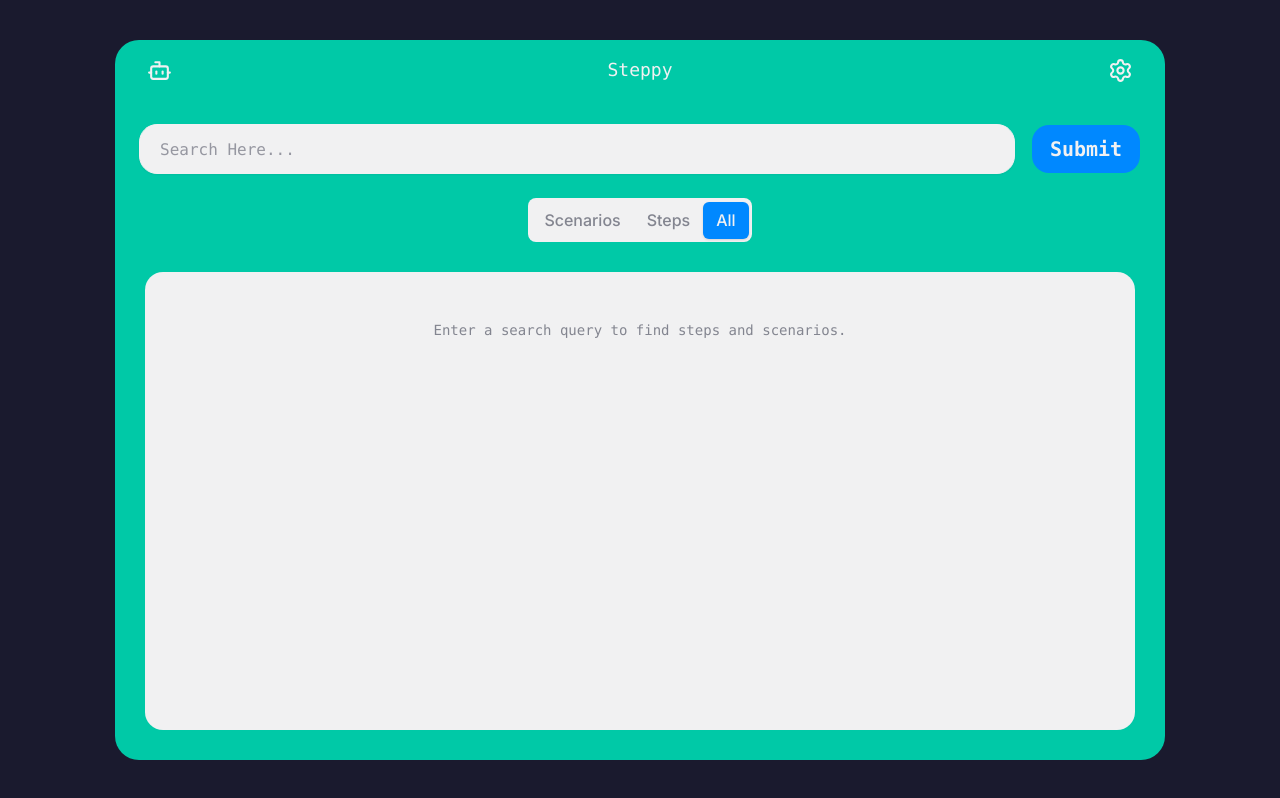
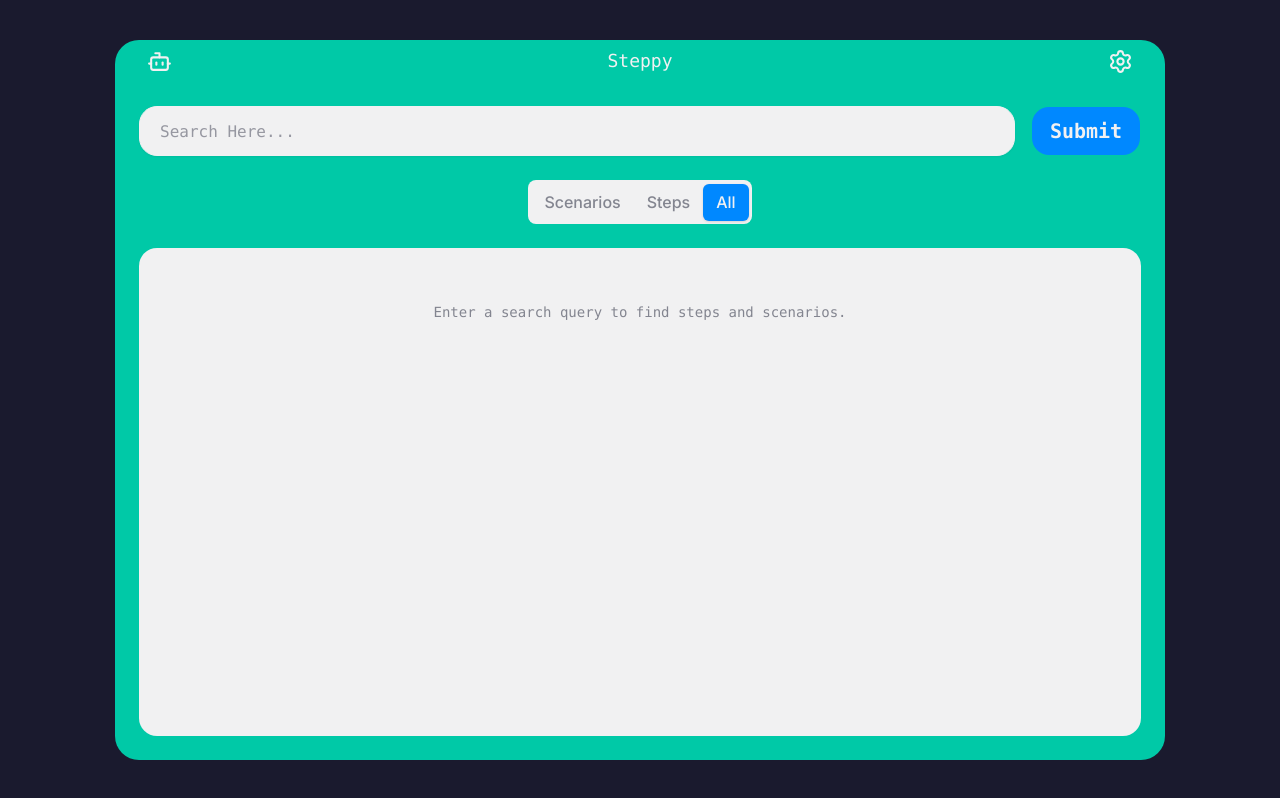
Before and after one commit to dev-roshan06/steppy-web-app, a Next.js app in the folder steppy-web/: page / in a window 1280 px wide. Built offline with nearby package versions, Linux system fonts and the light colour scheme.

Commit message:
Fixed the scroll bar and the pagination coming

```diff
--- a/steppy-web/src/app/page.tsx
+++ b/steppy-web/src/app/page.tsx
@@ -9,7 +9,8 @@ import { Toggle } from "@/components/ui/toggle";
 import { ScrollArea } from "@/components/ui/scroll-area";
 import { ResultCard } from "@/components/ui/result-card";
 import type { SearchResult } from "@/lib/search";
-import {Bot} from "lucide-react";
+import { ChevronLeft, ChevronRight } from "lucide-react";
+import { Pagination, PaginationContent, PaginationItem } from "@/components/ui/pagination";
 
 type TabValue = "scenarios" | "steps" | "all";
 
@@ -88,8 +89,9 @@ export default function Home() {
                     </div>
                     <Toggle value={activeTab} onValueChange={v => setActiveTab(v as TabValue)} />
                 </div>
-                <div className="flex-1 min-h-0 w-full h-full px-[24px] pb-[24px]">
-                    <ScrollArea className="h-full w-full rounded-[18px] p-1.5">
+                <div className="flex flex-col min-h-0 w-full h-full px-[24px] pb-[24px]">
+                    <div className="flex flex-col h-full rounded-[18px] bg-scroll-area overflow-hidden">
+                        <ScrollArea className="flex-1 w-full p-1.5">
                             <div className="flex flex-col gap-3 p-4">
                                 {!results && !isLoading && (
                                     <p className="text-sm text-text/60 text-center py-8 font-monaco">
@@ -110,30 +112,27 @@ export default function Home() {
                                     />
                                 ))}
                             </div>
+                        </ScrollArea>
                         {totalPages > 1 && (
-                            <div className="flex items-center justify-center gap-4 pt-2">
-                                <Button
-                                    onClick={() =>
-                                        setCurrentPage(p => Math.max(1, p-1))
-                                    }
+                            <div className="flex items-center justify-center gap-4 py-3">
+                                <button
+                                    onClick={() => setCurrentPage(p => Math.max(1, p - 1))}
                                     disabled={currentPage === 1}
                                 >
-                                    Prev
-                                </Button>
-                                <span>
-                                    {currentPage} / {totalPages}
+                                    <ChevronLeft className="text-popover-text"/>
+                                </button>
+                                <span className="text-text font-monaco text-sm">
+                                    {currentPage}/{totalPages}
                                 </span>
-                                <Button
-                                    onClick={() =>
-                                        setCurrentPage(p => Math.min(totalPages, p+1))
-                                    }
+                                <button
+                                    onClick={() => setCurrentPage(p => Math.min(totalPages, p + 1))}
                                     disabled={currentPage === totalPages}
                                 >
-                                    Next
-                                </Button>
+                                    <ChevronRight className="text-popover-text"/>
+                                </button>
                             </div>
                         )}
-                    </ScrollArea>
+                    </div>
                 </div>
             </Screen>
         </div>
--- a/steppy-web/src/components/ui/scroll-area.tsx
+++ b/steppy-web/src/components/ui/scroll-area.tsx
@@ -18,7 +18,7 @@ function ScrollArea({
     >
       <ScrollAreaPrimitive.Viewport
         data-slot="scroll-area-viewport"
-        className="bg-scroll-area size-full rounded-[inherit] transition-[color,box-shadow] outline-none focus-visible:ring-[3px] focus-visible:ring-ring/50 focus-visible:outline-1"
+        className="size-full rounded-[inherit] transition-[color,box-shadow] outline-none focus-visible:ring-[3px] focus-visible:ring-ring/50 focus-visible:outline-1"
       >
         {children}
       </ScrollAreaPrimitive.Viewport>
@@ -39,7 +39,7 @@ function ScrollBar({
       data-orientation={orientation}
       orientation={orientation}
       className={cn(
-        "flex touch-none p-px transition-colors select-none data-horizontal:h-2.5 data-horizontal:flex-col data-horizontal:border-t data-horizontal:border-t-transparent data-vertical:h-full data-vertical:w-2.5 data-vertical:border-l data-vertical:border-l-transparent data-vertical:mr-2.5",
+        "flex touch-none p-px data-vertical:m-2 transition-colors select-none data-horizontal:h-2.5 data-horizontal:flex-col data-horizontal:border-t data-horizontal:border-t-transparent data-vertical:h-[calc(100%-1rem)] data-vertical:w-2.5 data-vertical:border-l data-vertical:border-l-transparent",
         className
       )}
       {...props}
```
Lines whose indentation alone changed are shown as unchanged.
